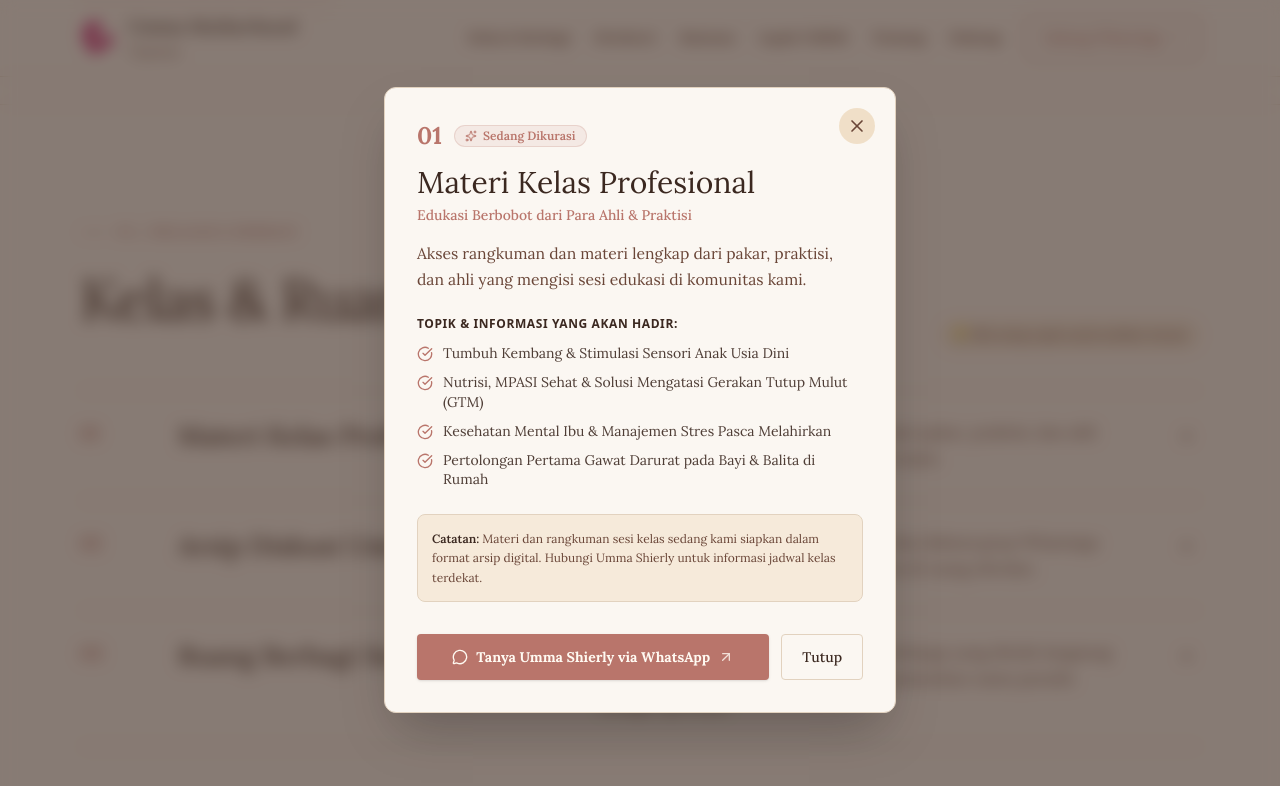
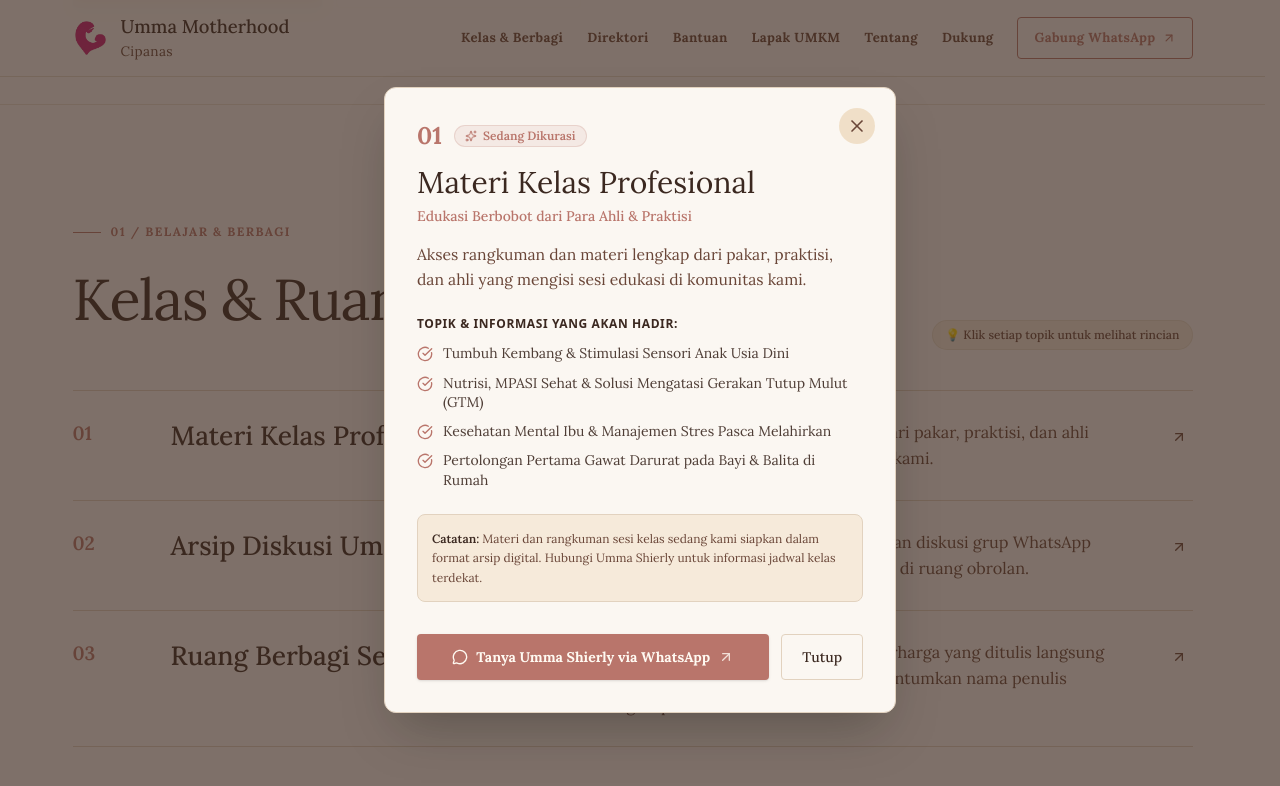
Before and after one commit to umma-motherhood/front-web, a Next.js app: page / in a window 1280 px wide. Both pictures are taken after a click on the button 640 px from the left and 1292 px from the top of the page. Shown: the part 847-1633 px from the top of the page. Built offline with nearby package versions, Linux system fonts and the light colour scheme.

Commit message:
fix(founder,modal): remove founder helper text and optimize modal performance with hardware acceleration

```diff
--- a/src/app/globals.css
+++ b/src/app/globals.css
@@ -38,6 +38,7 @@
 html {
   scroll-behavior: smooth;
   scroll-padding-top: 90px;
+  scrollbar-gutter: stable;
 }
 
 /* Texture pattern for photo slots and accent backgrounds */
@@ -57,3 +58,34 @@ summary:focus-visible {
   outline-offset: 3px;
   border-radius: 4px;
 }
+
+/* High-performance GPU-accelerated modal animations */
+@keyframes modalOverlayIn {
+  from {
+    opacity: 0;
+  }
+  to {
+    opacity: 1;
+  }
+}
+
+@keyframes modalContentIn {
+  from {
+    opacity: 0;
+    transform: scale(0.97) translateY(6px);
+  }
+  to {
+    opacity: 1;
+    transform: scale(1) translateY(0);
+  }
+}
+
+.modal-backdrop {
+  animation: modalOverlayIn 160ms cubic-bezier(0.16, 1, 0.3, 1) forwards;
+  will-change: opacity;
+}
+
+.modal-dialog {
+  animation: modalContentIn 180ms cubic-bezier(0.16, 1, 0.3, 1) forwards;
+  will-change: transform, opacity;
+}
--- a/src/components/AdvertiseModal.tsx
+++ b/src/components/AdvertiseModal.tsx
@@ -32,14 +32,14 @@ export function AdvertiseModal({ isOpen, onClose }: AdvertiseModalProps) {
 
   return (
     <div
-      className="fixed inset-0 z-50 flex items-center justify-center p-4 sm:p-6 bg-ink/65 backdrop-blur-sm animate-in fade-in duration-200"
+      className="fixed inset-0 z-50 flex items-center justify-center p-4 sm:p-6 bg-ink/65 modal-backdrop"
       role="dialog"
       aria-modal="true"
       aria-labelledby="advertise-modal-title"
       onClick={onClose}
     >
       <div
-        className="relative w-full max-w-2xl bg-paper border border-line rounded-2xl shadow-2xl p-6 sm:p-8 max-h-[90vh] overflow-y-auto"
+        className="relative w-full max-w-2xl bg-paper border border-line rounded-2xl shadow-2xl p-6 sm:p-8 max-h-[90vh] overflow-y-auto modal-dialog"
         onClick={(e) => e.stopPropagation()}
       >
         {/* Close Button */}
--- a/src/components/DetailModal.tsx
+++ b/src/components/DetailModal.tsx
@@ -44,14 +44,14 @@ export function DetailModal({ isOpen, onClose, data }: DetailModalProps) {
 
   return (
     <div
-      className="fixed inset-0 z-50 flex items-center justify-center p-4 sm:p-6 bg-ink/60 backdrop-blur-sm animate-in fade-in duration-200"
+      className="fixed inset-0 z-50 flex items-center justify-center p-4 sm:p-6 bg-ink/65 modal-backdrop"
       role="dialog"
       aria-modal="true"
       aria-labelledby="modal-title"
       onClick={onClose}
     >
       <div
-        className="relative w-full max-w-lg bg-paper border border-line rounded-xl shadow-2xl p-6 sm:p-8 max-h-[90vh] overflow-y-auto"
+        className="relative w-full max-w-lg bg-paper border border-line rounded-xl shadow-2xl p-6 sm:p-8 max-h-[90vh] overflow-y-auto modal-dialog"
         onClick={(e) => e.stopPropagation()}
       >
         {/* Close Button */}
--- a/src/components/DirectoryModal.tsx
+++ b/src/components/DirectoryModal.tsx
@@ -31,14 +31,14 @@ export function DirectoryModal({ isOpen, onClose, data }: DirectoryModalProps) {
 
   return (
     <div
-      className="fixed inset-0 z-50 flex items-center justify-center p-4 sm:p-6 bg-ink/65 backdrop-blur-sm animate-in fade-in duration-200"
+      className="fixed inset-0 z-50 flex items-center justify-center p-4 sm:p-6 bg-ink/65 modal-backdrop"
       role="dialog"
       aria-modal="true"
       aria-labelledby="directory-modal-title"
       onClick={onClose}
     >
       <div
-        className="relative w-full max-w-2xl bg-paper border border-line rounded-2xl shadow-2xl p-6 sm:p-8 max-h-[90vh] overflow-y-auto"
+        className="relative w-full max-w-2xl bg-paper border border-line rounded-2xl shadow-2xl p-6 sm:p-8 max-h-[90vh] overflow-y-auto modal-dialog"
         onClick={(e) => e.stopPropagation()}
       >
         {/* Close Button */}
--- a/src/components/FounderSection.tsx
+++ b/src/components/FounderSection.tsx
@@ -24,9 +24,6 @@ export function FounderSection() {
             <span className="px-3 py-1 bg-warm-sand/50 rounded-full text-xs font-semibold text-ink">
               Komunitas Ibu Cipanas &amp; Sekitarnya
             </span>
-            <p className="text-xs text-muted mt-2">
-              (Dapat diganti dengan foto founder di folder public)
-            </p>
           </div>
 
           {/* Letter / Story */}
```
